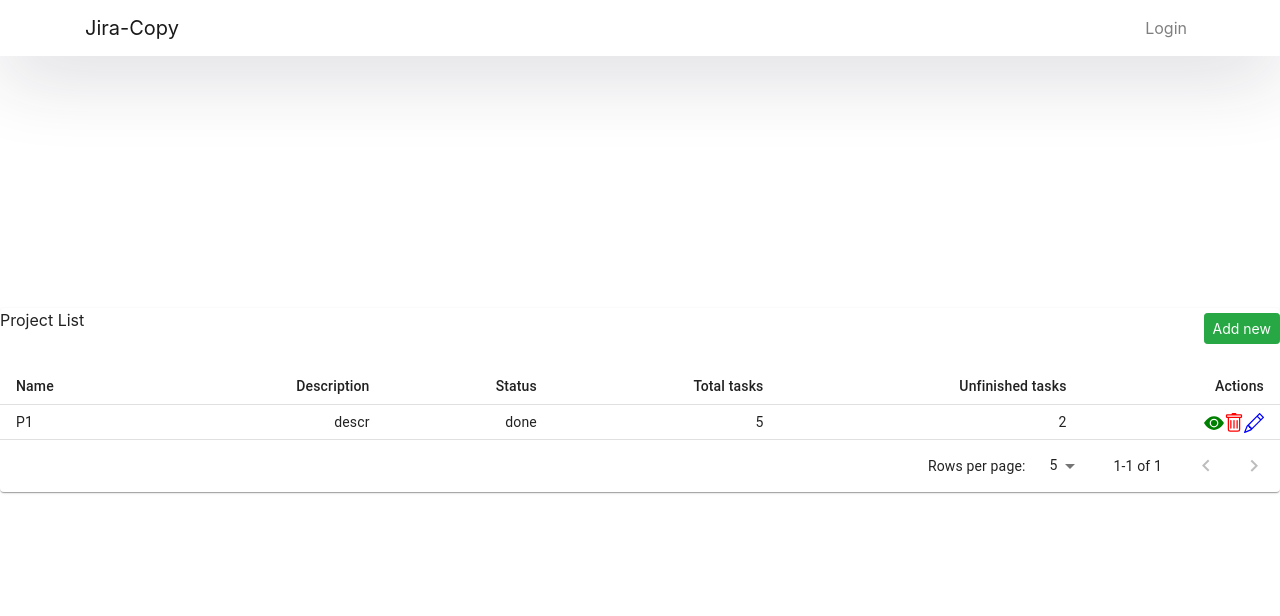
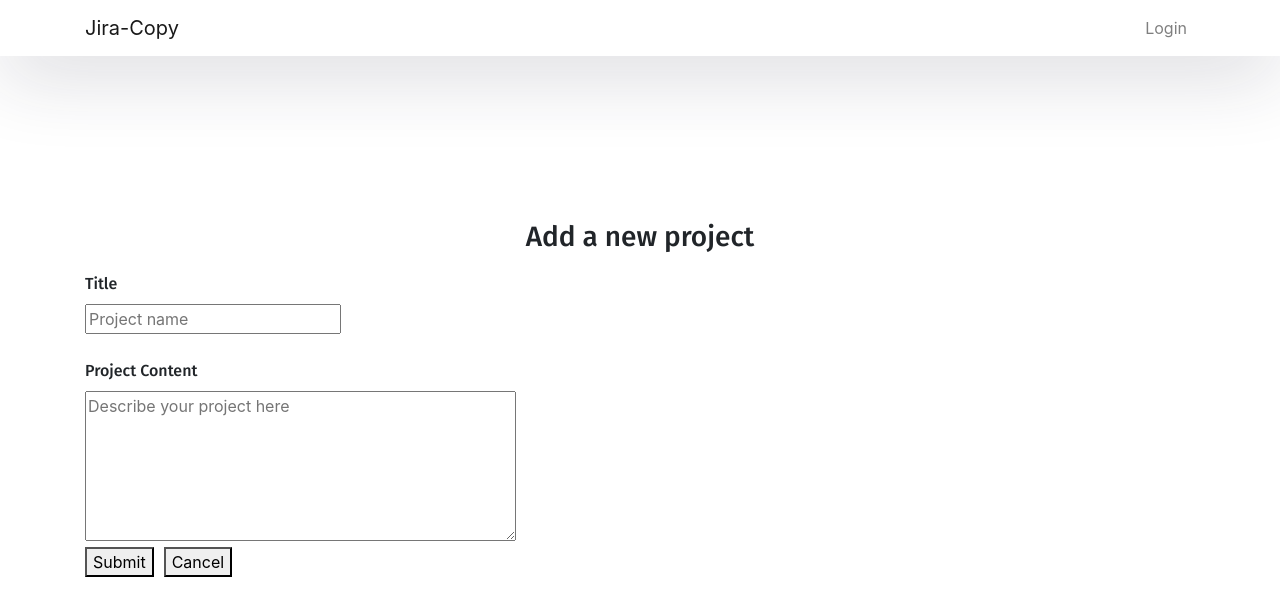
Before and after one commit to Lukasevic-Robert/Project_Management_System_FullStack, a React (Create React App) app in the folder front/: page /api/v1/projects/-1 in a window 1280 px wide. Shown: the top 616 px of the page. Built offline with nearby package versions, Linux system fonts and the light colour scheme.

Commit message:
project form update

```diff
--- a/front/src/App.js
+++ b/front/src/App.js
@@ -94,9 +94,9 @@ function App() {
             <Route path="/api/v1/test/user" component={BoardUser} />
             <Route path="/api/v1/test/admin" component={BoardAdmin} />
             <Route path="/profile" component={Profile} />
-            <Route path="/api/v1/projects" component={ProjectList} />
-            <Route path="/projects/:id" component={CreateProject}></Route>
-              <Route path="/tasks/:id" component={ViewProjectTasks}></Route>
+            <Route exact path="/api/v1/projects" component={ProjectList} />
+            <Route path="/api/v1/projects/:id" component={CreateProject}></Route>
+              <Route path="/api/v1/tasks/:id" component={ViewProjectTasks}></Route>
           </Switch>
 
         </div>
--- a/front/src/components/CreateProject.js
+++ b/front/src/components/CreateProject.js
@@ -2,12 +2,90 @@ import { render } from '@testing-library/react';
 import React, {Component} from 'react';
 import { makeStyles } from '@material-ui/core/styles';
 import {Link} from "react-router-dom";
+import UserService from "../services/UserService";
+import { useState } from 'react'
+
 
 class CreateProject extends Component {
-state = {
+    constructor(props) {
+        super(props)
+
+this.state = {
+    id: this.props.match.params.id,
 title: '',
-content: ''
+content: '',
+status:''
 }
+
+this.saveOrUpdateProject=this.saveOrUpdateProject.bind(this);
+this.changeTitle=this.changeTitle.bind(this);
+this.changeStatus=this.changeStatus.bind(this);
+this.changeContent=this.changeContent.bind(this);
+
+let errorGettingProjects=false;
+}
+
+
+componentDidMount() {
+    if (this.state.id == -1) {
+        return;
+    } else {
+
+        UserService.getProjectById(this.state.id).then((res) => {
+           let project = res.data;
+                console.log(res.data);
+                this.setState({ title: project.name, status: project.status, content: project.description });
+
+        },error=>{
+            alert("Error retrieving project")
+            this.setErrorGettingProjects(true);
+            console.log(this.errorGettingProjects);
+        });
+    }
+}
+
+
+setErrorGettingProjects(param){
+    this.errorGettingProjects=param;
+
+}
+
+// getErrorGettingProjects(){
+//     console.log(this.errorGettingProjects)
+//     if(this.errorGettingProjects===true){
+//     return <div className="alert alert-danger" role="alert"> Error viewing projects.</div>
+//     // if(this.errorGettingProjects){ return <div className="alert alert-danger" role="alert"> Error viewing projects.</div> }
+
+// }}
+
+
+
+saveOrUpdateProject = (e) => {
+    e.preventDefault();
+    let project = { name: this.state.title, status: this.state.status, description: this.state.content };
+    console.log('project=>' + JSON.stringify(project));
+    if (this.state.id == -1) {
+        UserService.createProject(project).then(res => {
+             this.props.history.push('/api/v1/projects');}, error=>{
+             alert('Error Adding A Project')}
+
+        );
+    } else {
+        UserService.updateProject(project, this.state.id).then(res => {
+           this.props.history.push('/api/v1/projects');},error=>{alert('Error Updating This Project')}
+        );
+    }
+}
+
+getTitle(){
+    if(this.state.id==-1){
+        return <h3 className="text-center">Add a new project</h3>
+    }
+    else{
+      return  <h3 className="text-center">Update project</h3>
+    }
+}
+
 
 handleChange = (e) => {
     this.setState ({
@@ -15,21 +93,36 @@ handleChange = (e) => {
     })
 }
 
-handleSubmit = (e) =>{
-    e.preventDefault();
-    console.log(this.state);
+changeTitle = (event) => {
+    this.setState({ title: event.target.value });
 }
+changeStatus = (event) => {
+    this.setState({ status: event.target.value });
+}
+changeContent = (event) => {
+    this.setState({ content: event.target.value });
+}
+
+
+
+// handleSubmit = (e) =>{
+//     e.preventDefault();
+//     console.log(this.state);
+// }
 
 render(){
 return(
     <div className = "container">
+        {/* <div>
+        {this.getErrorGettingProjects()} </div> */}
         <form onSubmit = {this.handleSubmit} className="black">
-          <h5 className = "grey-text text-darken-3">Create new project</h5>
+          <div className = "grey-text text-darken-3">{this.getTitle()}
+          </div>
           <div className = "input-field">
               <div>
               <label htmlFor="title">Title</label>
               </div>
-              <input className = "projectDescribtion" placeholder = "Project name" type="text" id="title" onChange={this.handleChange}/>
+              <input className = "projectDescribtion" placeholder = "Project name" type="text" id="title" value={this.state.title} onChange={this.changeTitle}/>
           </div>
           <div className="input-field">
               <div>
@@ -37,11 +130,11 @@ return(
               <label htmlFor="content">Project Content</label>
               </div>
             <textarea cols = "40" rows = "6" placeholder = "Describe your project here" id="content" className="
-            projectDescription" onChange={this.handleChange}></textarea>
+            projectDescription" value={this.state.content} onChange={this.changeContent}></textarea>
           </div>
           <div className="input-field">
-              <button className ="button projectDescription lighten-1 z-depth-0" >Create</button>
-              <button className ="cancelbtn projectDescription lighten-1 z-depth-0" ><Link to = {'/api/v1/test/user'}>Cancel</Link></button>
+              <button className ="button projectDescription lighten-1 z-depth-0" onClick={this.saveOrUpdateProject} style={{ marginRight: '10px' }}>Submit</button>
+              <button className ="cancelbtn projectDescription lighten-1 z-depth-0" ><Link to = {'/api/v1/projects'} style={{ color: 'black', textDecoration: 'none'}}>Cancel</Link></button>
           </div>
         </form>
     </div>
--- a/front/src/components/Login.js
+++ b/front/src/components/Login.js
@@ -86,7 +86,6 @@ export default function SignIn() {
           error.message ||
           error.toString();
         setMessage(resMessage);
-        console.log("*****"+error.getStatusCode)
         setErrUnauthorized(resMessage.substring(resMessage.length-3,resMessage.length));
 
       }
--- a/front/src/components/ProjectList.js
+++ b/front/src/components/ProjectList.js
@@ -19,6 +19,8 @@ import DialogTitle from '@material-ui/core/DialogTitle';
 import Button from '@material-ui/core/Button';
 import axios from 'axios';
 import authHeader from '../services/authHeader';
+import CreateProject from './CreateProject';
+import { Link } from "react-router-dom";
 
 
 
@@ -36,7 +38,7 @@ export default function ProjectList() {
     const [errorsFromBack, setErrorsFromBack] = useState([]);
 
     const [projects, setProjects] = useState([
-        {id:1,
+        {id:2,
         name:"P1",
     description:"descr",
 status:"done",
@@ -62,29 +64,15 @@ unfinishedTasks:2}
     //     );
     // }, [])
 
+
+
     // delete a project
 const deleteProject = async (id) => {
  const response= await UserService.deleteProject(id);
  response.status===200 ?  setProjects(projects.filter((project) => project.id !== id))  : alert('Error Deleting This Project')
  handleClose();
- setProjects(projects.filter((project) => project.id !== id))  ;
+// setProjects(projects.filter((project) => project.id !== id))  ;
 }
-
-    // view a project
-    const viewProject = (rowId) => {
-        console.log('viewing' + rowId)
-    }
-
-    // edit a project
-    const editProject = (rowId) => {
-        console.log('editing' + rowId)
-    }
-
-    // add a project
-    const onAdd = (e) => {
-        e.preventDefault()
-        console.log('adding project');
-    }
 
     // paging
     const handleChangePage = (event, newPage) => {
@@ -130,7 +118,10 @@ const deleteProject = async (id) => {
   <Fab color="primary" className={classes.fab}>
     <AddIcon />
   </Fab> */}
-                        <button className="btn btn-success btn-sm" onClick={onAdd}>Add new</button>
+
+   <Link to={`/api/v1/projects/-1`}>
+                        <button className="btn btn-success btn-sm">Add new</button>
+                        </Link>
                     </div>
                     <Table className={classes.table} size="small" aria-label="a dense table">
                         <TableHead>
@@ -156,10 +147,12 @@ const deleteProject = async (id) => {
                                         <TableCell align="right">{row.unfinishedTasks}</TableCell>
                                         <TableCell align="right">
 
-                                                <BsFillEyeFill size={20} style={{ color: 'green', cursor: 'ponter' }} onClick={() => viewProject(row.id)} />
+                                        <Link to={`/api/v1/tasks/${row.id}`}>
+                                                <BsFillEyeFill size={20} style={{ color: 'green', cursor: 'ponter' }} />
+                                                </Link>
+
                                                 <BsTrash size={20} style={{ color: 'red', cursor: 'ponter' }} onClick={() =>handleClickOpen(row.id, row.name)} />
-                                                {/* handleClickOpen(row.id, row.name)
-                                                deleteProject(row.id)*/}
+
                                                 <Dialog
                                                     open={open}
                                                     onClose={handleClose}
@@ -178,8 +171,9 @@ const deleteProject = async (id) => {
                                                     </DialogActions>
                                                 </Dialog>
 
-                                                <BsPencil size={20} style={{ color: 'blue', cursor: 'ponter' }} onClick={() => editProject(row.id)} />
-
+                                                <Link to={`/api/v1/projects/${row.id}`}>
+                                                <BsPencil size={20} style={{ color: 'blue', cursor: 'ponter' }} />
+                                            </Link>
                                         </TableCell>
                                     </TableRow>
                                 ))}
--- a/front/src/services/UserService.js
+++ b/front/src/services/UserService.js
@@ -27,9 +27,20 @@ class UserService {
     }
 
     deleteProject(projectId){
-        return axios.delete(API_BASE_URL + '/v1/projects' + projectId, { headers: authHeader() });
+        return axios.delete(API_BASE_URL + '/v1/projects/' + projectId, { headers: authHeader() });
     }
 
+    getProjectById(projectId){
+        return axios.get(API_BASE_URL + '/v1/projects/' + projectId, { headers: authHeader() });
+    }
+
+    createProject(project) {
+        return axios.post(API_BASE_URL+ '/v1/projects/createProject', project, { headers: authHeader() });
+    }
+
+    updateProject(project, projectId){
+        return axios.put(API_BASE_URL+ '/v1/projects/'+projectId,project, { headers: authHeader() });
+    }
 }
 
 export default new UserService();
```
Also changed, not shown: front/src/components/ViewProjectTasks.js (+13 -111 lines), 1 other file (tests, documents, lock files or other folders).
